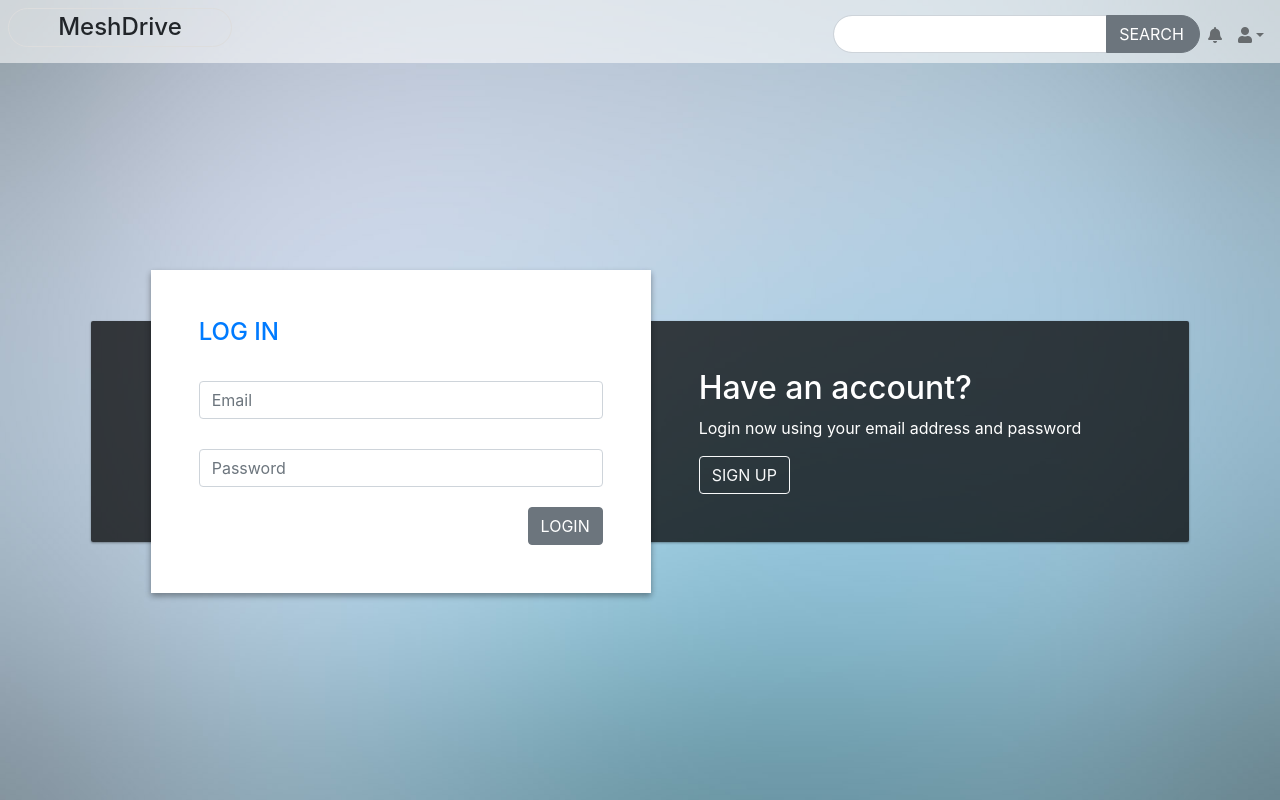
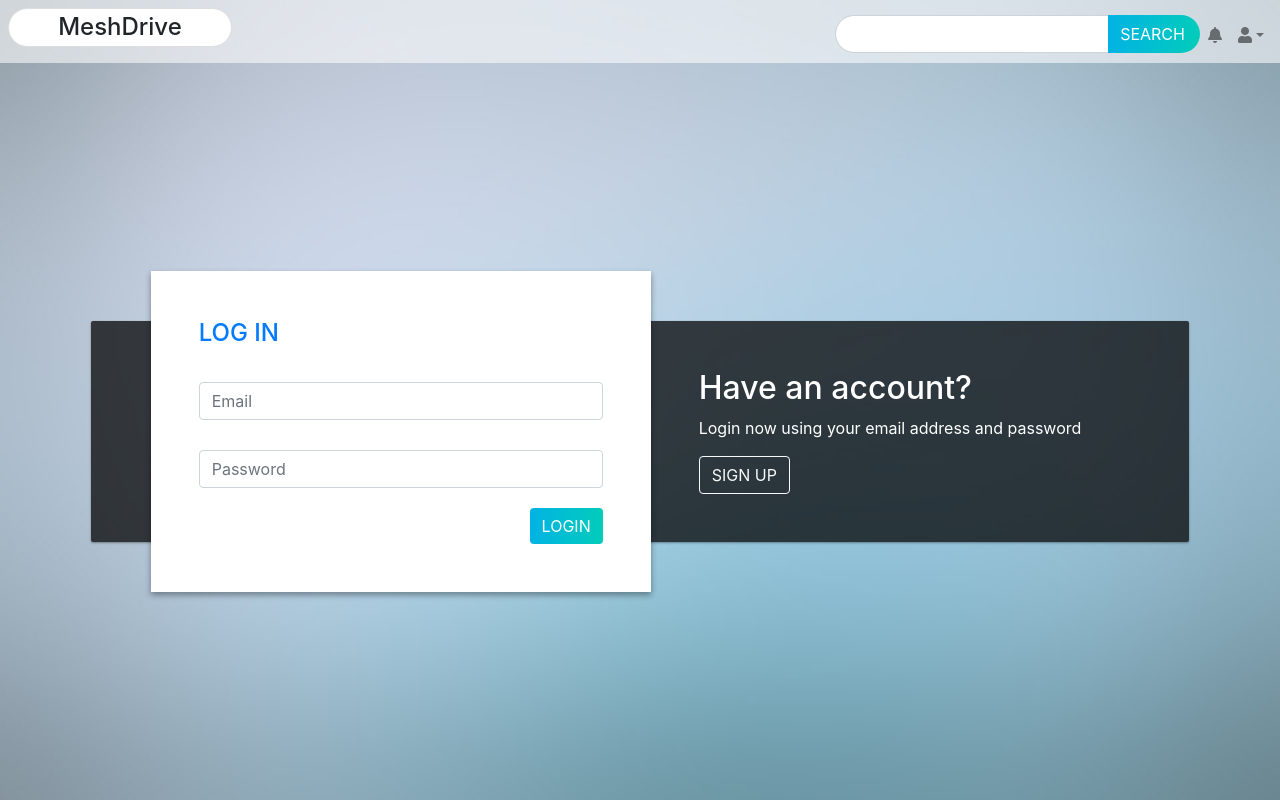
Before and after one commit to RnD-PUCIT/MeshDrive, a React app in the folder FrontEnd/meshdrive-frontend/: page /#/login in a window 1280 px wide. Built offline with nearby package versions, Linux system fonts and the light colour scheme.

Commit message:
Added gradient colors

```diff
--- a/FrontEnd/meshdrive-frontend/src/components/Layout/Header/Logo/Logo.js
+++ b/FrontEnd/meshdrive-frontend/src/components/Layout/Header/Logo/Logo.js
@@ -3,7 +3,7 @@ import "./styles.css";
 export default () => {
   return (
     <div className="logo-wrapper p-2 ">
-      <h4 className="logo text-center p-1">MeshDrive</h4>
+      <h4 className="logo text-center p-1 bg-white">MeshDrive</h4>
     </div>
   );
 };
--- a/FrontEnd/meshdrive-frontend/src/components/Layout/Header/NavBar/NavBar.js
+++ b/FrontEnd/meshdrive-frontend/src/components/Layout/Header/NavBar/NavBar.js
@@ -45,7 +45,7 @@ class NavBar extends React.Component {
                 <InputGroup>
                   <Input />
                   <InputGroupAddon addonType="append">
-                    <Button>Search</Button>
+                    <Button className="btn-gradient">Search</Button>
                   </InputGroupAddon>
                 </InputGroup>
               </Form>
--- a/FrontEnd/meshdrive-frontend/src/style.css
+++ b/FrontEnd/meshdrive-frontend/src/style.css
@@ -8,6 +8,12 @@ nav {
 }
 .nav-item .fas {
   font-size: 1.8rem;
+}
+.sidebar-left .btn.active,
+.btn-gradient {
+  color: #fff !important;
+  background: linear-gradient(to right, #02b3e4, #02ccba);
+  border: none;
 }
 
 .react-contextmenu {
```
